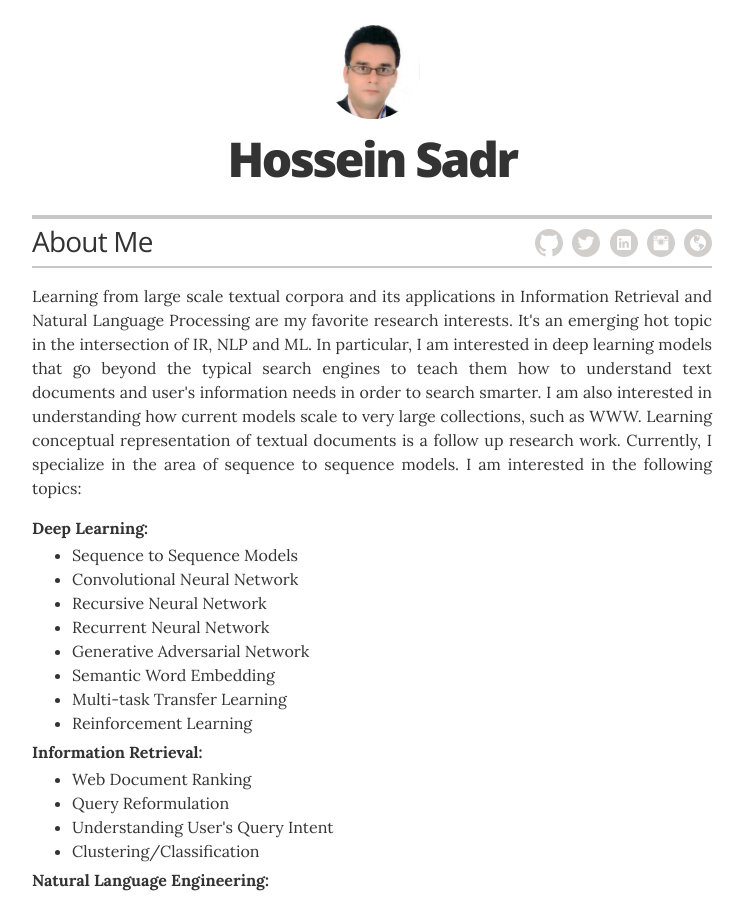
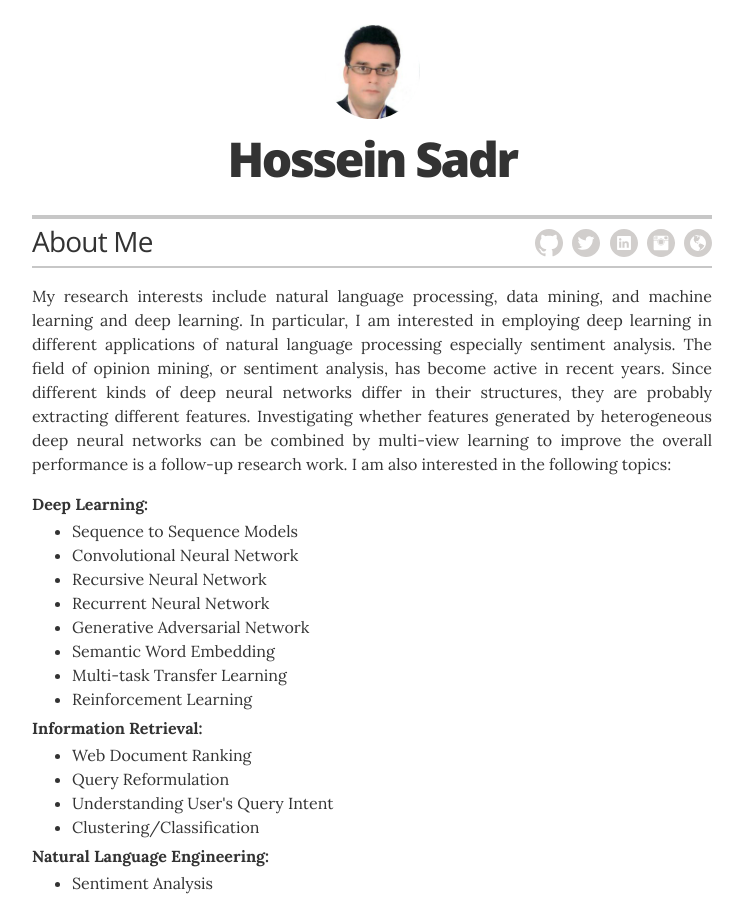
Before and after one commit to hosseinsadr/hosseinsadr.github.io, a Jekyll site: the page built from index.html, in a window 1280 px wide and 900 px high. Shown: the whole window, without its empty margins (268-1011 px from the left). Built offline with Jekyll 4.4.1, drawn with Linux system fonts in a browser that asks for light colours.

Commit message:
Update _config.yml

```diff
--- a/_config.yml
+++ b/_config.yml
@@ -23,7 +23,7 @@ resume_contact_address:         "Address"
 resume_header_contact_info:     "Address • sadr@qiau.ac.ir"
 display_header_contact_info:    "false"
 
-resume_header_intro: "<p>Learning from large scale textual corpora and its applications in Information Retrieval and Natural Language Processing are my favorite research interests. It's an emerging hot topic in the intersection of IR, NLP and ML. In particular, I am interested in deep learning models that go beyond the typical search engines to teach them how to understand text documents and user's information needs in order to search smarter. I am also interested in understanding how current models scale to very large collections, such as WWW. Learning conceptual representation of textual documents is a follow up research work. Currently, I specialize in the area of sequence to sequence models. I am interested in the following topics:</p><h4>Deep Learning:</h4><ul class='resume-item-list'><li>Sequence to Sequence Models</li><li>Convolutional Neural Network</li><li>Recursive Neural Network</li><li>Recurrent Neural Network</li><li>Generative Adversarial Network</li><li>Semantic Word Embedding</li><li>Multi-task Transfer Learning</li><li>Reinforcement Learning</li></ul><h4>Information Retrieval:</h4><ul class='resume-item-list'><li>Web Document Ranking</li><li>Query Reformulation</li><li>Understanding User's Query Intent</li><li>Clustering/Classification</li></ul><h4>Natural Language Engineering:</h4><ul class='resume-item-list'><li>Sentiment Analysis</li><li>Machine translation/Transliteration</li><li>Semantic Relatedness</li><li>Topic Modeling</li></ul>"
+resume_header_intro: "<p> My research interests include natural language processing, data mining, and machine learning and deep learning. In particular, I am interested in employing deep learning in different applications of natural language processing especially sentiment analysis. The field of opinion mining, or sentiment analysis, has become active in recent years. Since different kinds of deep neural networks differ in their structures, they are probably extracting different features. Investigating whether features generated by heterogeneous deep neural networks can be combined by multi-view learning to improve the overall performance is a follow-up research work. I am also interested in the following topics: </p><h4>Deep Learning:</h4><ul class='resume-item-list'><li>Sequence to Sequence Models</li><li>Convolutional Neural Network</li><li>Recursive Neural Network</li><li>Recurrent Neural Network</li><li>Generative Adversarial Network</li><li>Semantic Word Embedding</li><li>Multi-task Transfer Learning</li><li>Reinforcement Learning</li></ul><h4>Information Retrieval:</h4><ul class='resume-item-list'><li>Web Document Ranking</li><li>Query Reformulation</li><li>Understanding User's Query Intent</li><li>Clustering/Classification</li></ul><h4>Natural Language Engineering:</h4><ul class='resume-item-list'><li>Sentiment Analysis</li><li>Machine translation/Transliteration</li><li>Semantic Relatedness</li><li>Topic Modeling</li></ul>"
 
 # use "yes" to display the email contact button,
 # "no" to display an "I'm not looking for work" message,
```
